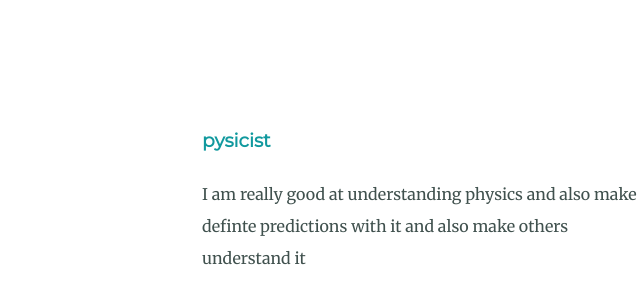
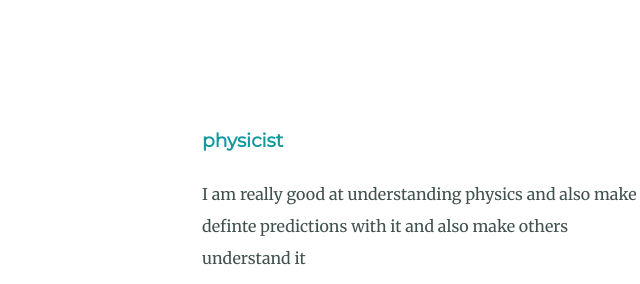
Before and after one commit to Ebenezer-Rahul/profile, a plain HTML site: page index.html in a window 1280 px wide. Shown: the part 1980-2264 px from the top of the page, 118-758 px from the left. Drawn offline with Linux system fonts and the light colour scheme.

Commit message:
Update index.html

```diff
--- a/index.html
+++ b/index.html
@@ -201,7 +201,7 @@ a:hover {
             <br/>
             <div class="skill-row">
                 <img class="skillimg2" src="images/social.png" alt="">
-                <h3>pysicist</h3>
+                <h3>physicist</h3>
                 <p>I am really good at understanding physics and also make definte predictions with it and also make others understand it</p>
 
             </div>
```
